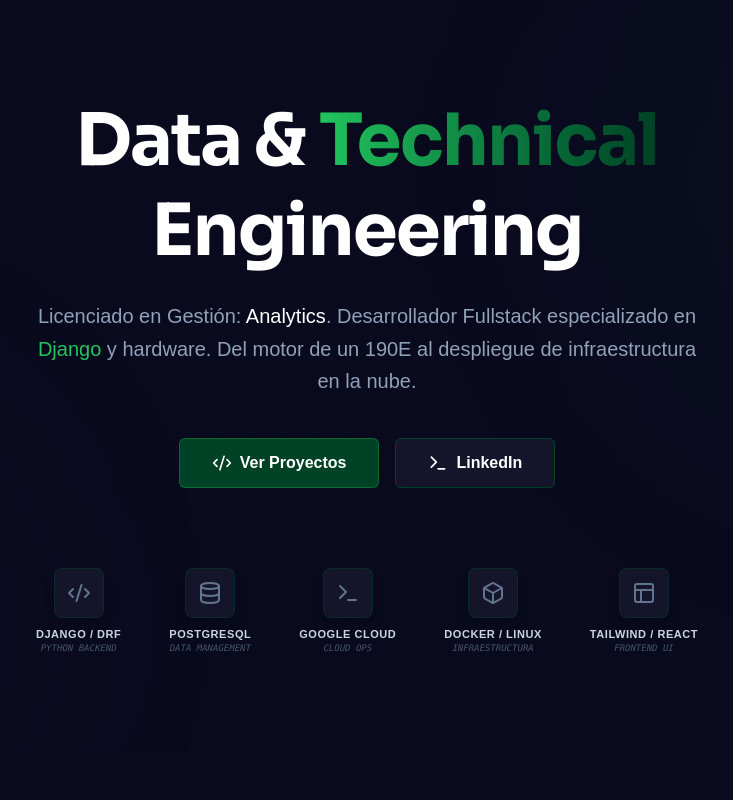
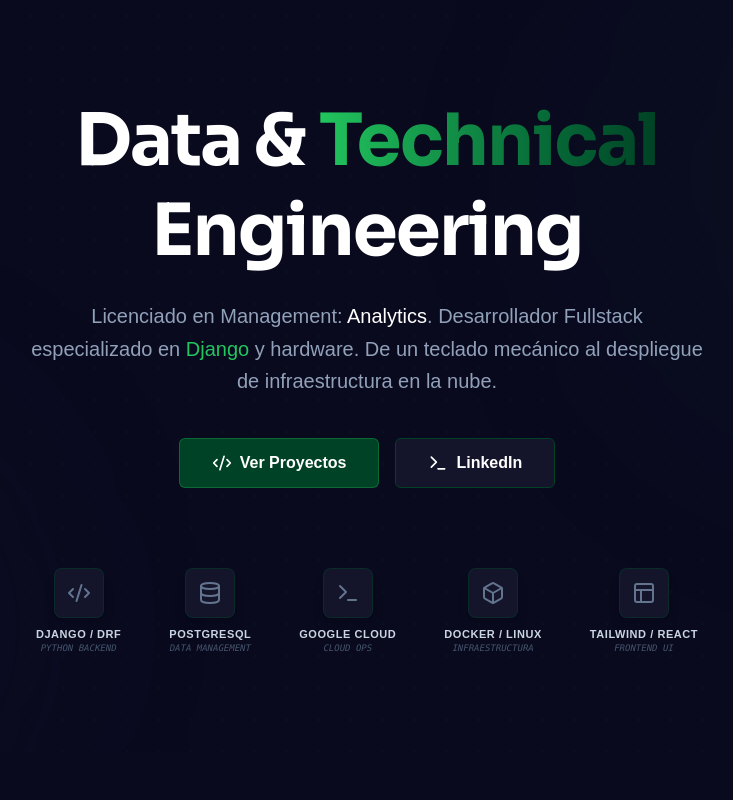
Before and after one commit to santimaspero2/portfolio, a Next.js app: page / in a window 1280 px wide. Shown: the top 800 px of the page, without its empty margins (273-1006 px from the left). Built offline with nearby package versions, Linux system fonts and the light colour scheme; a web font is replaced by a local one.

Commit message:
corregidos los errores que faltaban

```diff
--- a/components/Hero.tsx
+++ b/components/Hero.tsx
@@ -42,9 +42,9 @@ const Hero = () => {
         </motion.h1>
 
         <motion.p variants={itemVariants} className="text-lg md:text-xl text-slate-400 mb-10 max-w-2xl mx-auto leading-relaxed">
-          Licenciado en Gestión: <span className="text-white">Analytics</span>.
+          Licenciado en Management: <span className="text-white">Analytics</span>.
           Desarrollador Fullstack especializado en <span className="text-[#22c55e]">Django</span> y hardware.
-          Del motor de un 190E al despliegue de infraestructura en la nube.
+          De un teclado mecánico al despliegue de infraestructura en la nube.
         </motion.p>
 
         {/* Botones con los nuevos colores */}
@@ -60,7 +60,7 @@ const Hero = () => {
           </motion.button>
 
           <motion.a
-            href="https://www.linkedin.com/in/TU_USUARIO"
+            href="https://www.linkedin.com/in/santiago-maspero-castro-74b008243/"
             target="_blank"
             whileHover={{ scale: 1.05, borderColor: "#22c55e" }}
             whileTap={{ scale: 0.95 }}
```
